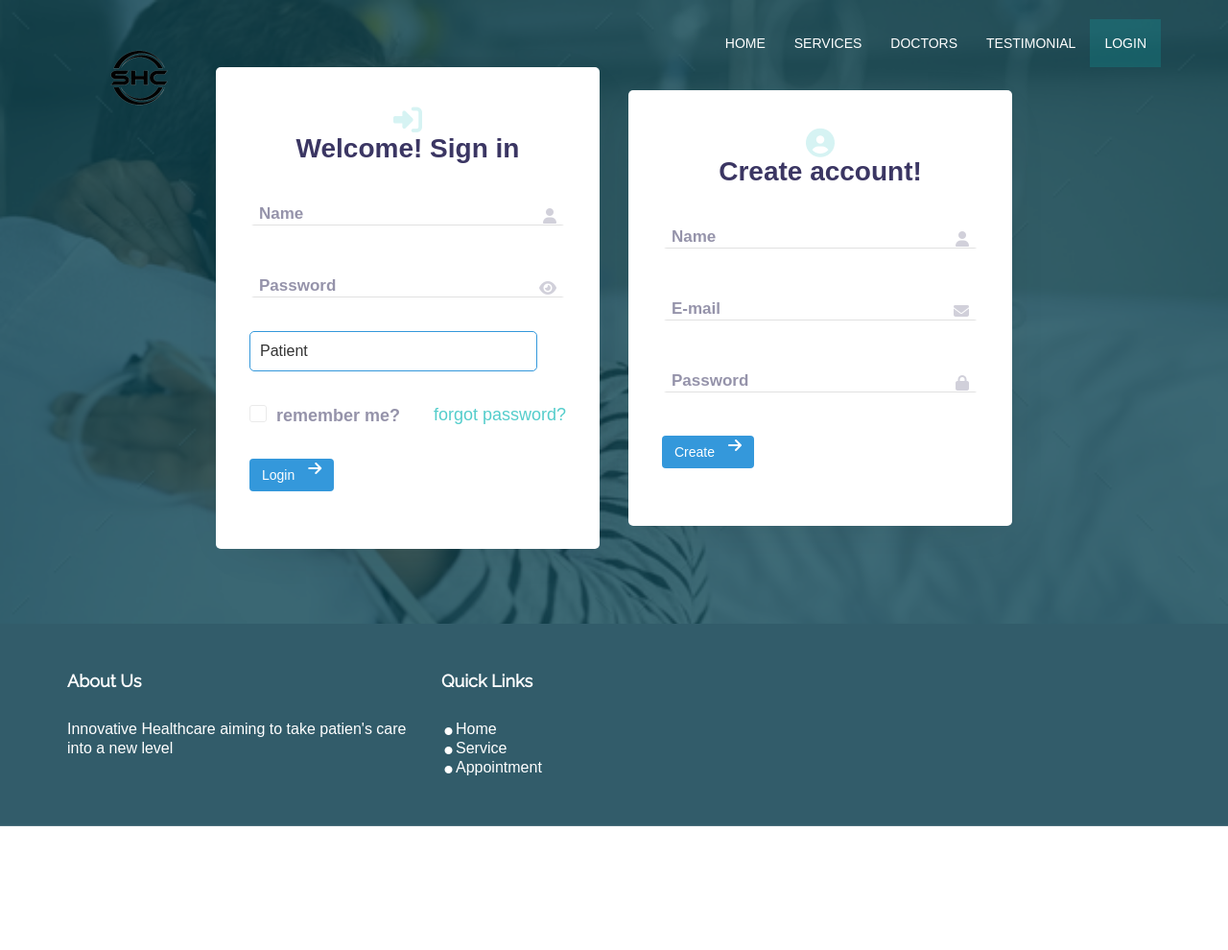
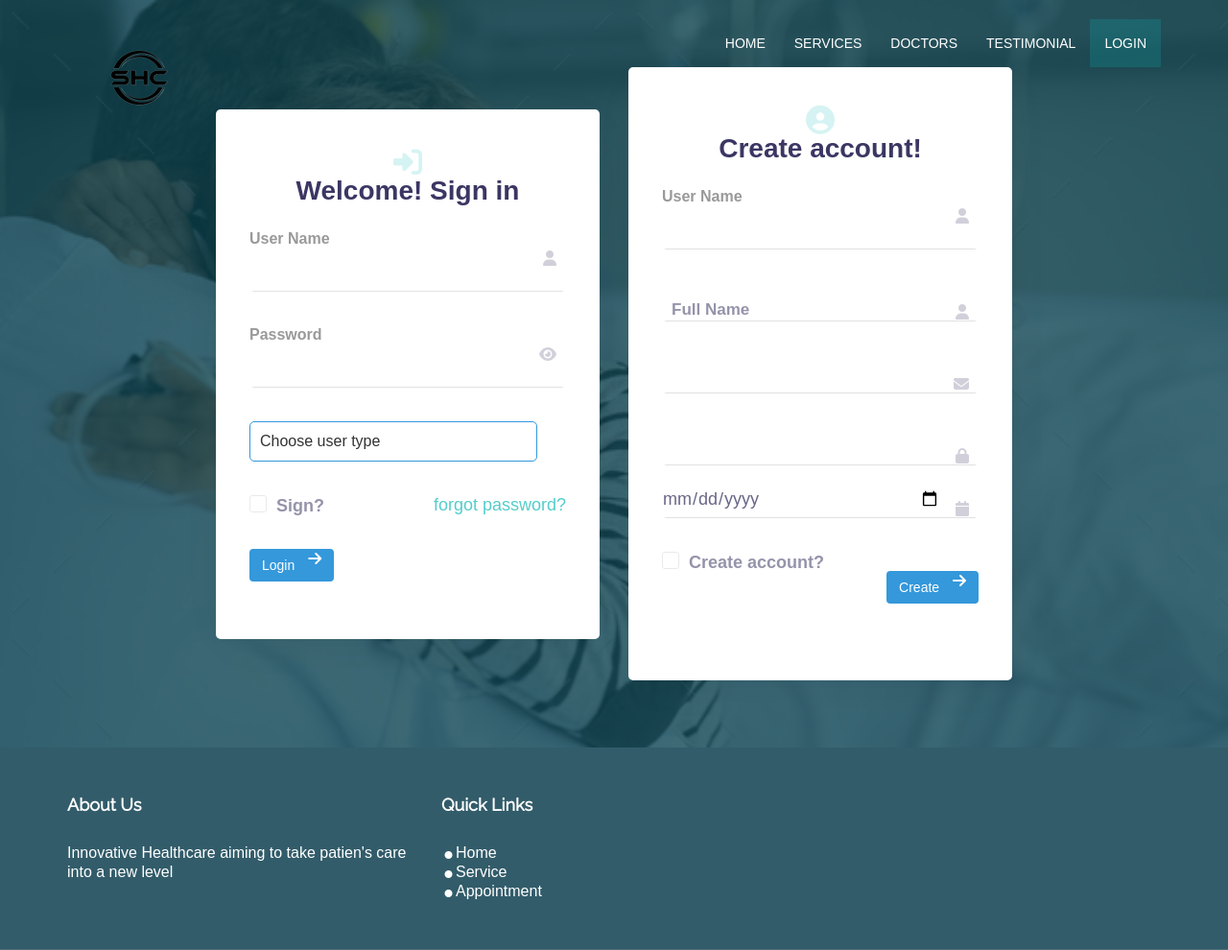
Before and after one commit to MMansy19/MedScanSurg-Hospital-Management-System, a Flask app: page /login in a window 1280 px wide. Shown: the whole page at 96% size. Before the commit the page ends 861 px from the top, so only its background shows below. Run offline with Flask 3, Linux system fonts and the light colour scheme; some libraries are stand-ins or nearby versions; some web fonts are replaced.

Commit message:
Update login.html

```diff
--- a/Code/templates/login.html
+++ b/Code/templates/login.html
@@ -98,18 +98,29 @@
                 <span class="fas fa-sign-in-alt"></span>
                 <strong>Welcome! Sign in</strong>
 
+                <form method="POST" action="{{ url_for('login') }}">
                   <form action="#" method="post" class="login-form">
                     <fieldset>
                       <div class="form">
                         <div class="form-row">
                           <span class="fas fa-user"></span>
-                        <label class="form-label" for="input">Name</label>
-                        <input type="text" class="form-text" />
+                          <label class="username2" for="input">User Name</label>
+                          <input
+                            type="text"
+                            class="form-text"
+                            name="username2"
+                            required
+                          />
                         </div>
                         <div class="form-row">
                           <span class="fas fa-eye"></span>
-                        <label class="form-label" for="input">Password</label>
-                        <input type="password" class="form-text" />
+                          <label class="password2" for="input">Password</label>
+
+                          <input
+                            type="password"
+                            class="form-text"
+                            name="password2"
+                          />
                         </div>
                         <!-- Dropdown for user type -->
                         <div class="form-row">
@@ -118,8 +129,9 @@
                             name="userType"
                             class="form-select"
                           >
-                          <option value="doctor">Patient</option>
-                          <option value="patient">Doctor</option>
+                            <option value="null">Choose user type</option>
+                            <option value="patient">Patient</option>
+                            <option value="doctor">Doctor</option>
                             <option value="admin">Admin</option>
                           </select>
                         </div>
@@ -128,11 +140,11 @@
                           <div class="form-check">
                             <input
                               type="checkbox"
-                            id="remenber"
-                            name="remenber"
-                            value="remenber"
+                              id="sign"
+                              name="sign"
+                              value="sign"
                             />
-                          <label for="remenber"> remember me?</label>
+                            <label for="sign"> Sign?</label>
                           </div>
                           <a href="#url" class="forgot">forgot password?</a>
                         </div>
@@ -144,35 +156,91 @@
                       </div>
                     </fieldset>
                   </form>
+                </form>
               </div>
               <!-- //login -->
 
               <!-- register -->
+              <!-- register -->
               <div class="register">
                 <span class="fas fa-user-circle"></span>
                 <strong>Create account!</strong>
-                <form action="#" method="post" class="register-form">
+                <form
+                  action="{{ url_for('login') }}"
+                  method="post"
+                  class="register-form"
+                >
                   <fieldset>
                     <div class="form">
                       <div class="form-row">
                         <span class="fas fa-user"></span>
-                        <label class="form-label" for="input">Name</label>
-                        <input type="text" class="form-text" />
+                        <label class="username1" for="input">User Name</label>
+                        <input
+                          type="text"
+                          class="form-text"
+                          name="username1"
+                          required
+                        />
                       </div>
                       <div class="form-row">
+                        <span class="fas fa-user"></span>
+                        <label class="form-label" for="fullname"
+                          >Full Name</label
+                        >
+                        <input
+                          type="text"
+                          class="form-text"
+                          name="fullname"
+                          required
+                        />
+                      </div>
+
+                      <div class="form-row">
                         <span class="fas fa-envelope"></span>
-                        <label class="form-label" for="input">E-mail</label>
-                        <input type="email" class="form-text" />
+                        <label class="form-label" for="email"></label>
+                        <input
+                          type="email"
+                          class="form-text"
+                          name="email"
+                          required
+                        />
                       </div>
                       <div class="form-row">
                         <span class="fas fa-lock"></span>
-                        <label class="form-label" for="input">Password</label>
-                        <input type="password" class="form-text" />
+                        <label class="form-label" for="password1"> </label>
+                        <input
+                          type="password"
+                          class="form-text"
+                          name="password1"
+                          required
+                        />
+
+                        <div class="form-row">
+                          <span class="fas fa-calendar"></span>
+                          <label class="form-label" for="birthdate"></label>
+                          <input
+                            type="date"
+                            class="form-text"
+                            name="birthdate"
+                            required
+                          />
+                        </div>
+                      </div>
+                      <div class="form-row bottom">
+                        <div class="form-check">
+                          <input
+                            type="checkbox"
+                            id="create"
+                            name="create"
+                            value="create"
+                          />
+                          <label for="create"> Create account?</label>
                         </div>
                         <div class="form-row button-login">
                           <button class="btn btn-login">
                             Create <span class="fas fa-arrow-right"></span>
                           </button>
+                        </div>
                       </div>
                     </div>
                   </fieldset>
```
Lines whose indentation alone changed are shown as unchanged.
